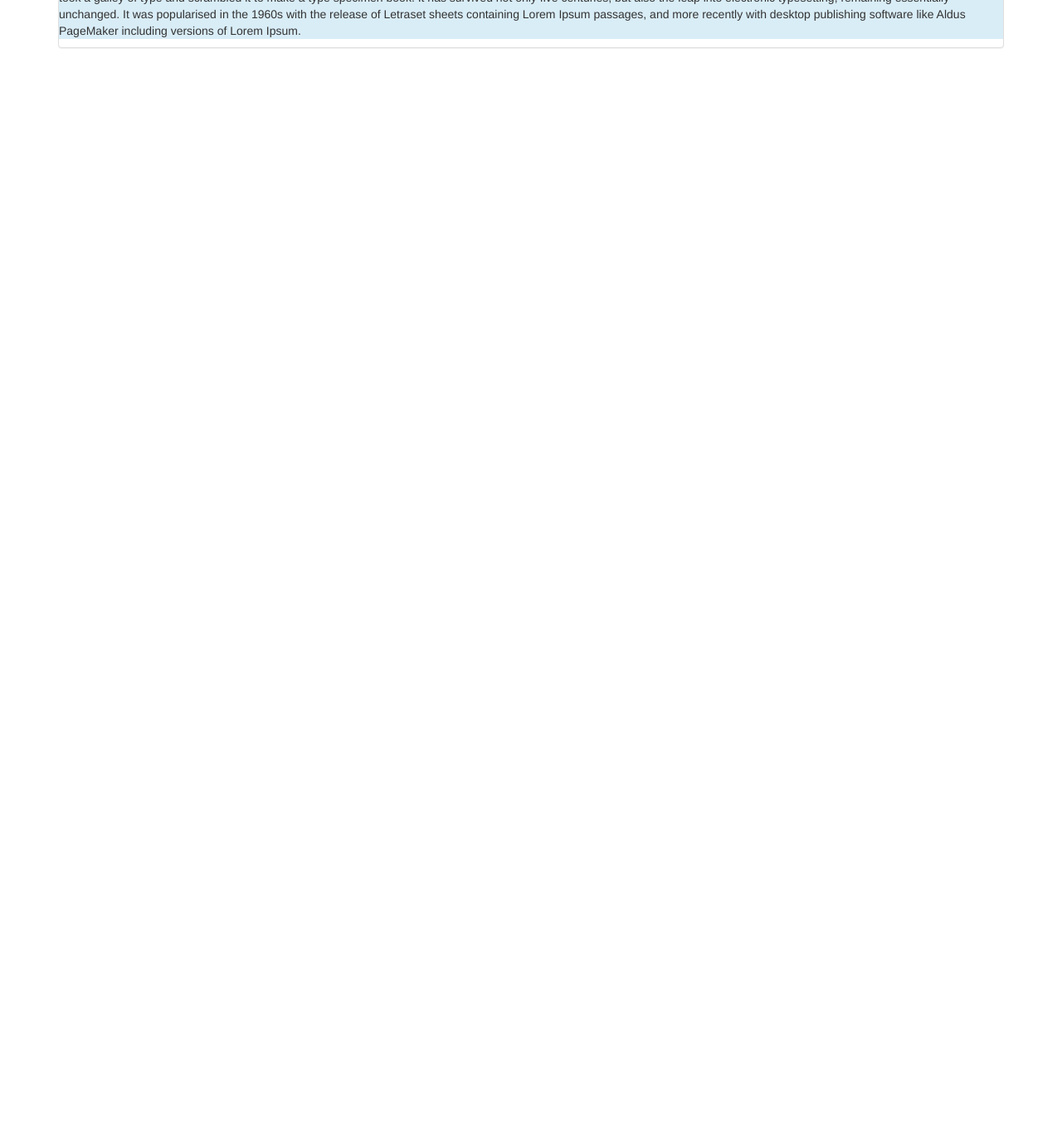
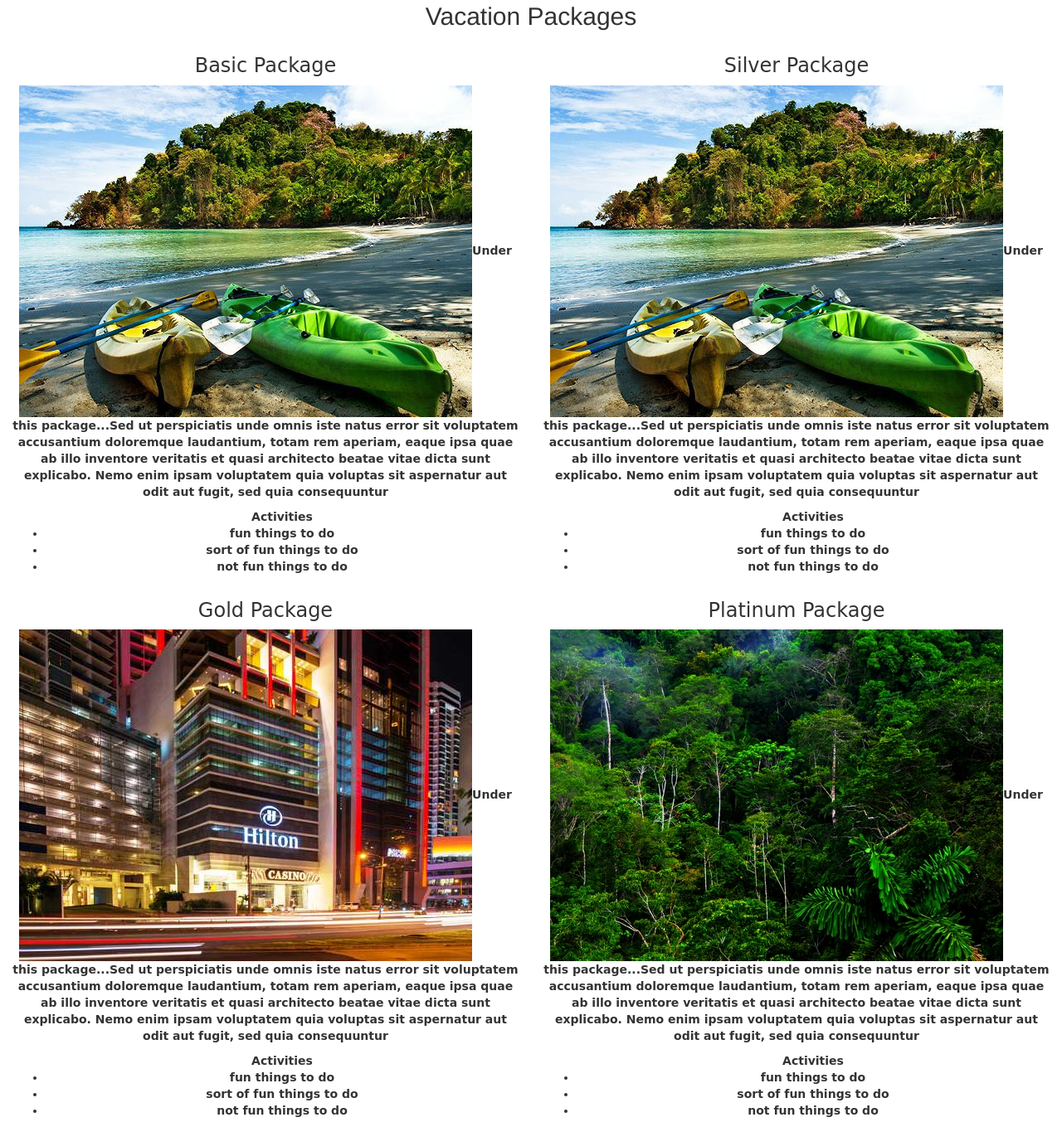
Before and after one commit to DanielMunger/a-place-to-visit, a plain HTML site: page index.html in a window 1280 px wide. Shown: the part 1047-2406 px from the top of the page at 83% size. Before the commit the page ends 1125 px from the top, so only its background shows below. Drawn offline with Linux system fonts and the light colour scheme.

Commit message:
adds more styles from our own stylesheet.

```diff
--- /dev/null
+++ b/css/stylesheet.css
@@ -0,0 +1,30 @@
+h2{
+  text-align: center;
+}
+.basic {
+  display: inline-block;
+  text-align: center;
+  font-family: cursive;
+  font-weight: bolder;
+}
+.silver{
+  display: inline-block;
+  text-align: center;
+  font-family: cursive;
+  font-weight: bolder;
+
+}
+.gold{
+  display: inline-block;
+  text-align: center;
+  font-family: cursive;
+  font-weight: bolder;
+
+}
+.platinum{
+  display: inline-block;
+  text-align: center;
+  font-family: cursive;
+  font-weight: bolder;
+
+}
--- a/index.html
+++ b/index.html
@@ -4,11 +4,11 @@
     <meta charset="utf-8">
     <title>Lets go to Ecuador!!</title>
     <link href="css/bootstrap.css" rel="stylesheet" type="text/css">
-
+    <link href="css/stylesheet.css" rel="stylesheet" type="text/css">
   </head>
 
   <body>
-    <div class="container">
+    <div class="container-fluid">
     <div class="jumbotron">
       <h1>Reasons You might Want to Go to Ecuador!
         It is really fun </h1>
@@ -24,7 +24,47 @@
       </div>
       <p class="bg-info">Lorem Ipsum is simply dummy text of the printing and typesetting industry. Lorem Ipsum has been the industry's standard dummy text ever since the 1500s, when an unknown printer took a galley of type and scrambled it to make a type specimen book. It has survived not only five centuries, but also the leap into electronic typesetting, remaining essentially unchanged. It was popularised in the 1960s with the release of Letraset sheets containing Lorem Ipsum passages, and more recently with desktop publishing software like Aldus PageMaker including versions of Lorem Ipsum.</p>
     </div>
+    <h2>Vacation Packages</h2>
+    <div class="row">
+      <div class="col-md-6 basic">
+        <h3>Basic Package</h3>
+          <p><img src="image/kayak.jpg" alt="a kayak">Under this package...Sed ut perspiciatis unde omnis iste natus error sit voluptatem accusantium doloremque laudantium, totam rem aperiam, eaque ipsa quae ab illo inventore veritatis et quasi architecto beatae vitae dicta sunt explicabo. Nemo enim ipsam voluptatem quia voluptas sit aspernatur aut odit aut fugit, sed quia consequuntur</p>
+          <ul>Activities
+            <li>fun things to do</li>
+            <li>sort of fun things to do</li>
+            <li>not fun things to do</li>
+          </ul>
+      </div>
+      <div class="col-md-6 silver">
+        <h3>Silver Package</h3>
+          <p><img src="image/kayak.jpg" alt="a game">Under this package...Sed ut perspiciatis unde omnis iste natus error sit voluptatem accusantium doloremque laudantium, totam rem aperiam, eaque ipsa quae ab illo inventore veritatis et quasi architecto beatae vitae dicta sunt explicabo. Nemo enim ipsam voluptatem quia voluptas sit aspernatur aut odit aut fugit, sed quia consequuntur</p>
+          <ul>Activities
+            <li>fun things to do</li>
+            <li>sort of fun things to do</li>
+            <li>not fun things to do</li>
+          </ul>
+      </div>
+      <div class="col-md-6 gold">
+        <h3>Gold Package</h3>
+          <p><img src="image/hilton.jpg" alt="a hotel">Under this package...Sed ut perspiciatis unde omnis iste natus error sit voluptatem accusantium doloremque laudantium, totam rem aperiam, eaque ipsa quae ab illo inventore veritatis et quasi architecto beatae vitae dicta sunt explicabo. Nemo enim ipsam voluptatem quia voluptas sit aspernatur aut odit aut fugit, sed quia consequuntur</p>
+          <ul>Activities
+            <li>fun things to do</li>
+            <li>sort of fun things to do</li>
+            <li>not fun things to do</li>
+          </ul>
+      </div>
+      <div class="col-md-6 platinum">
+        <h3>Platinum Package</h3>
+          <p><img src="image/rainforest.jpg" alt="trees">Under this package...Sed ut perspiciatis unde omnis iste natus error sit voluptatem accusantium doloremque laudantium, totam rem aperiam, eaque ipsa quae ab illo inventore veritatis et quasi architecto beatae vitae dicta sunt explicabo. Nemo enim ipsam voluptatem quia voluptas sit aspernatur aut odit aut fugit, sed quia consequuntur</p>
+          <ul>Activities
+            <li>fun things to do</li>
+            <li>sort of fun things to do</li>
+            <li>not fun things to do</li>
+          </ul>
+      </div>
     </div>
 
+
+    </div>
   </body>
 </html>
```
Also changed, not shown: image/bird.jpeg (added), image/hilton.jpg (added), image/kayak.jpg (added), image/rainforest.jpg (added), image/soccer.jpeg (added), image/soccer.jpg (added).
